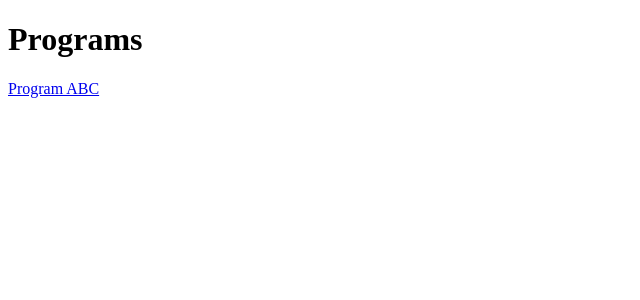
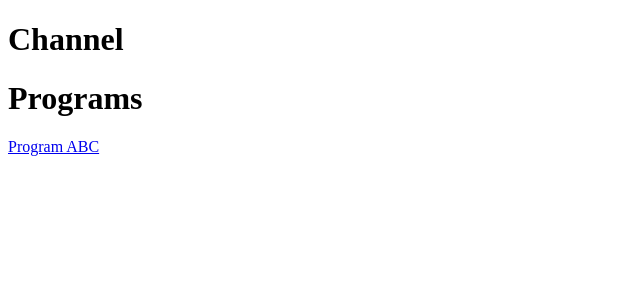
Before and after one commit to hazimco/radio-app, a React (Vite) app: page /channel in a window 1280 px wide. Shown: the top 300 px of the page, without its empty margins (0-640 px from the left). Built offline with nearby package versions, Linux system fonts and the light colour scheme.

Commit message:
adding Channel component to show channel info, and nesting Programs and Episodes inside route for Channel since channel info is displayed on both of those pages

```diff
--- a/src/App.jsx
+++ b/src/App.jsx
@@ -1,6 +1,7 @@
 import { Routes, Route } from "react-router-dom";
 
 import Start from "./components/Start";
+import Channel from "./components/Channel";
 import Programs from "./components/Programs";
 import Episodes from "./components/Episodes";
 
@@ -8,8 +9,10 @@ const App = () => {
   return (
     <Routes>
       <Route path="/" element={<Start />} />
-      <Route path="/channel" element={<Programs />} />
-      <Route path="/channel/episodes/:id" element={<Episodes />} />
+      <Route path="/channel" element={<Channel />}>
+        <Route path="" element={<Programs />} />
+        <Route path="episodes/:id" element={<Episodes />} />
+      </Route>
     </Routes>
   );
 };
--- /dev/null
+++ b/src/components/Channel.jsx
@@ -0,0 +1,12 @@
+import { Outlet } from "react-router-dom";
+
+const Channel = () => {
+  return (
+    <div>
+      <h1>Channel</h1>
+      <Outlet />
+    </div>
+  );
+};
+
+export default Channel;
```
